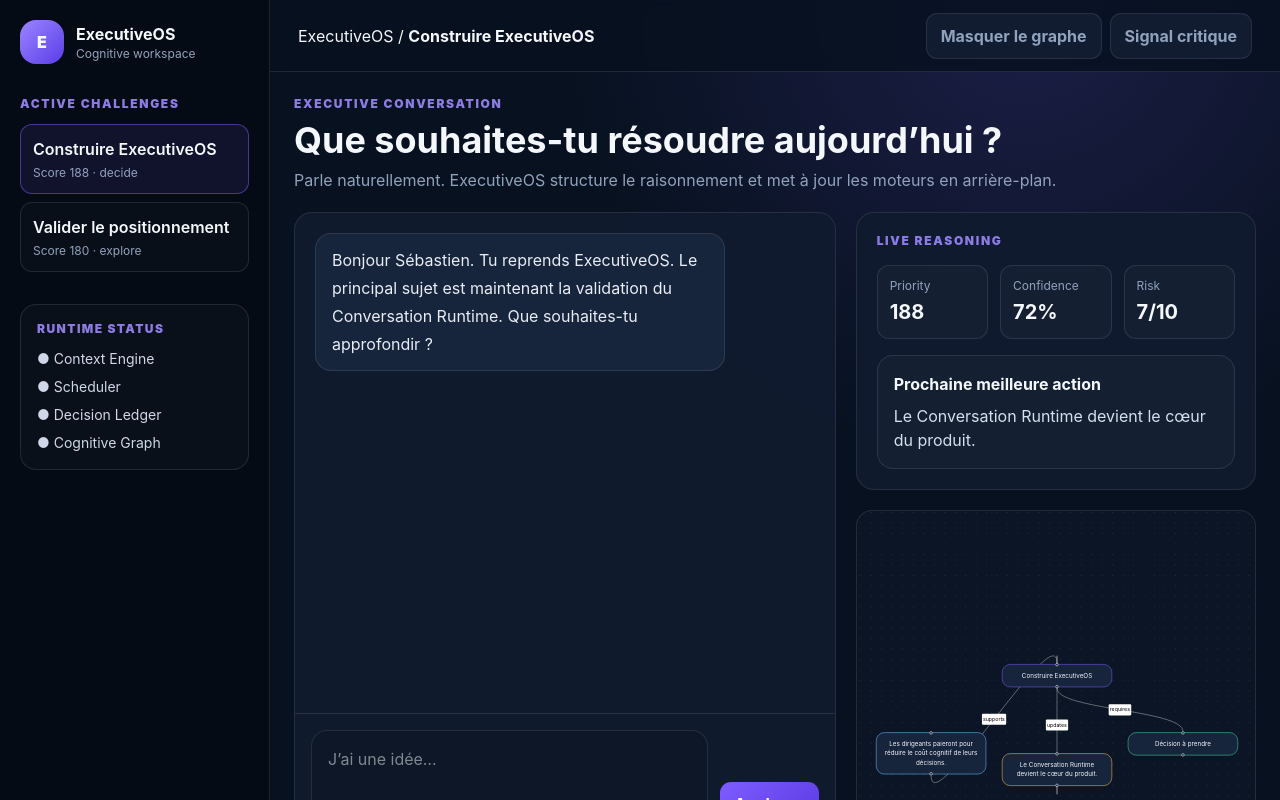
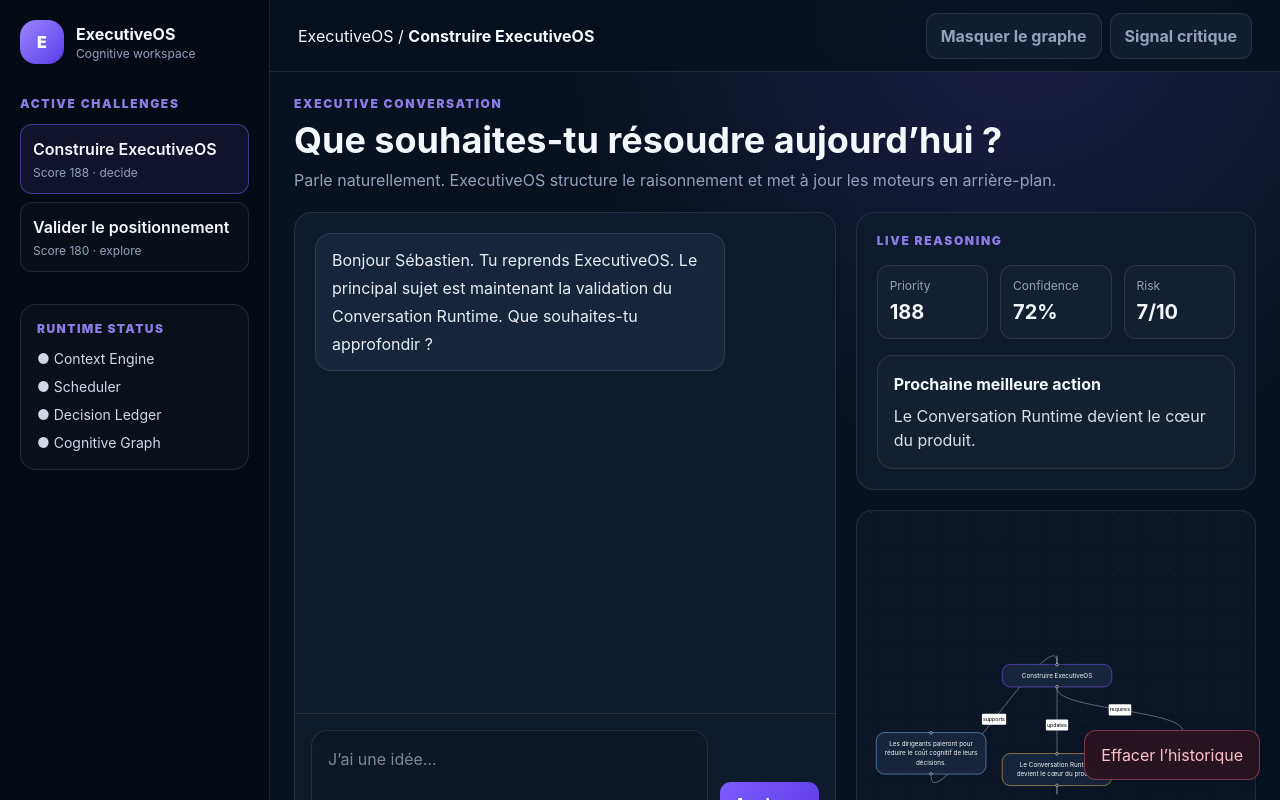
Before and after one commit to BseAjt/cognitive-os-, a Next.js app in the folder executiveos-app/: page / in a window 1280 px wide. Shown: the top 800 px of the page. Built offline with nearby package versions, Linux system fonts and the light colour scheme.

Commit message:
Expose history deletion in the app

```diff
--- a/executiveos-app/app/layout.tsx
+++ b/executiveos-app/app/layout.tsx
@@ -1,4 +1,5 @@
 import type { Metadata } from "next";
+import { HistoryControls } from "@/components/history-controls";
 import "./globals.css";
 
 export const metadata: Metadata = {
@@ -9,7 +10,10 @@
 export default function RootLayout({ children }: Readonly<{ children: React.ReactNode }>) {
   return (
     <html lang="fr">
-      <body>{children}</body>
+      <body>
+        {children}
+        <HistoryControls />
+      </body>
     </html>
   );
 }
```
